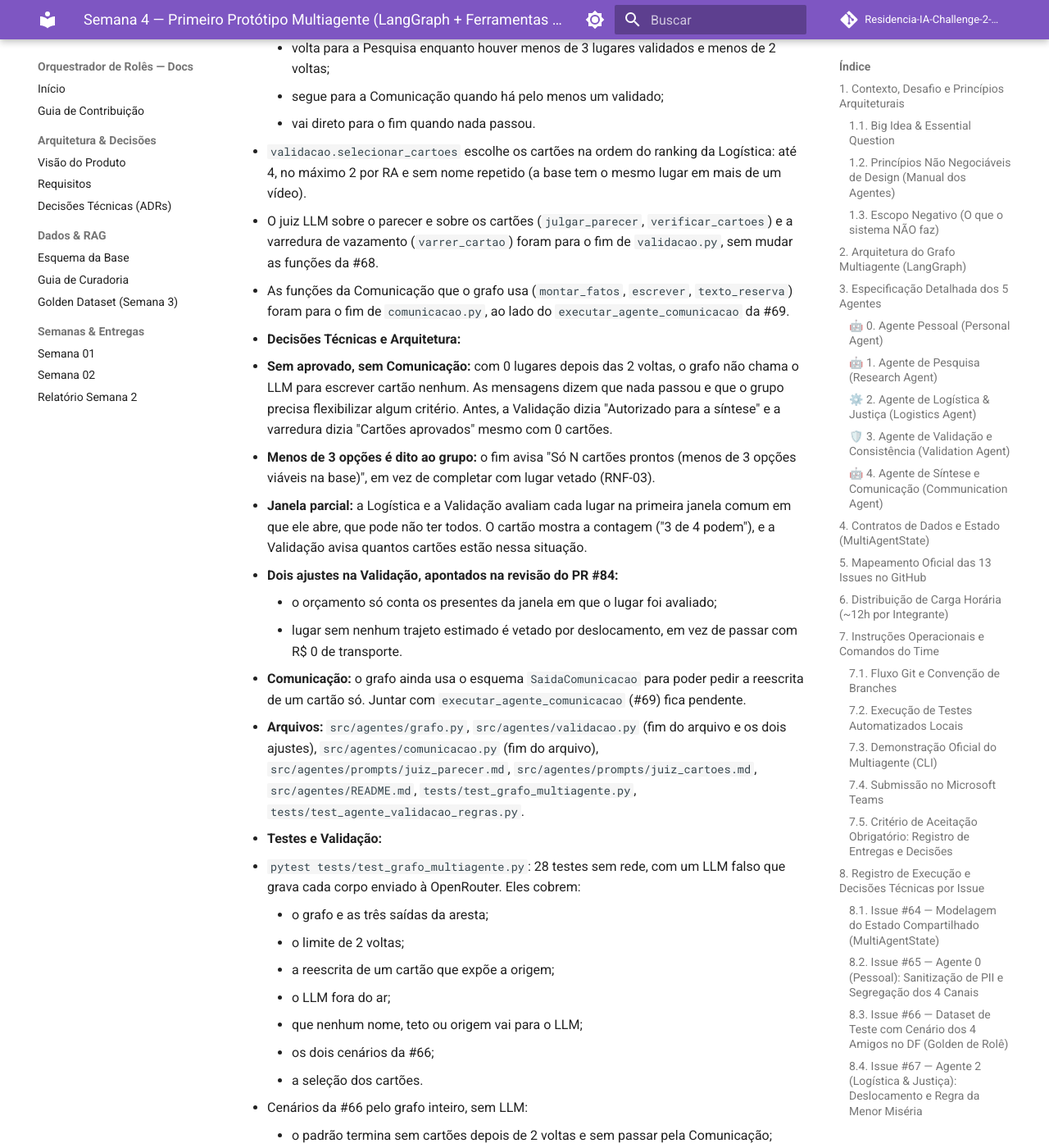
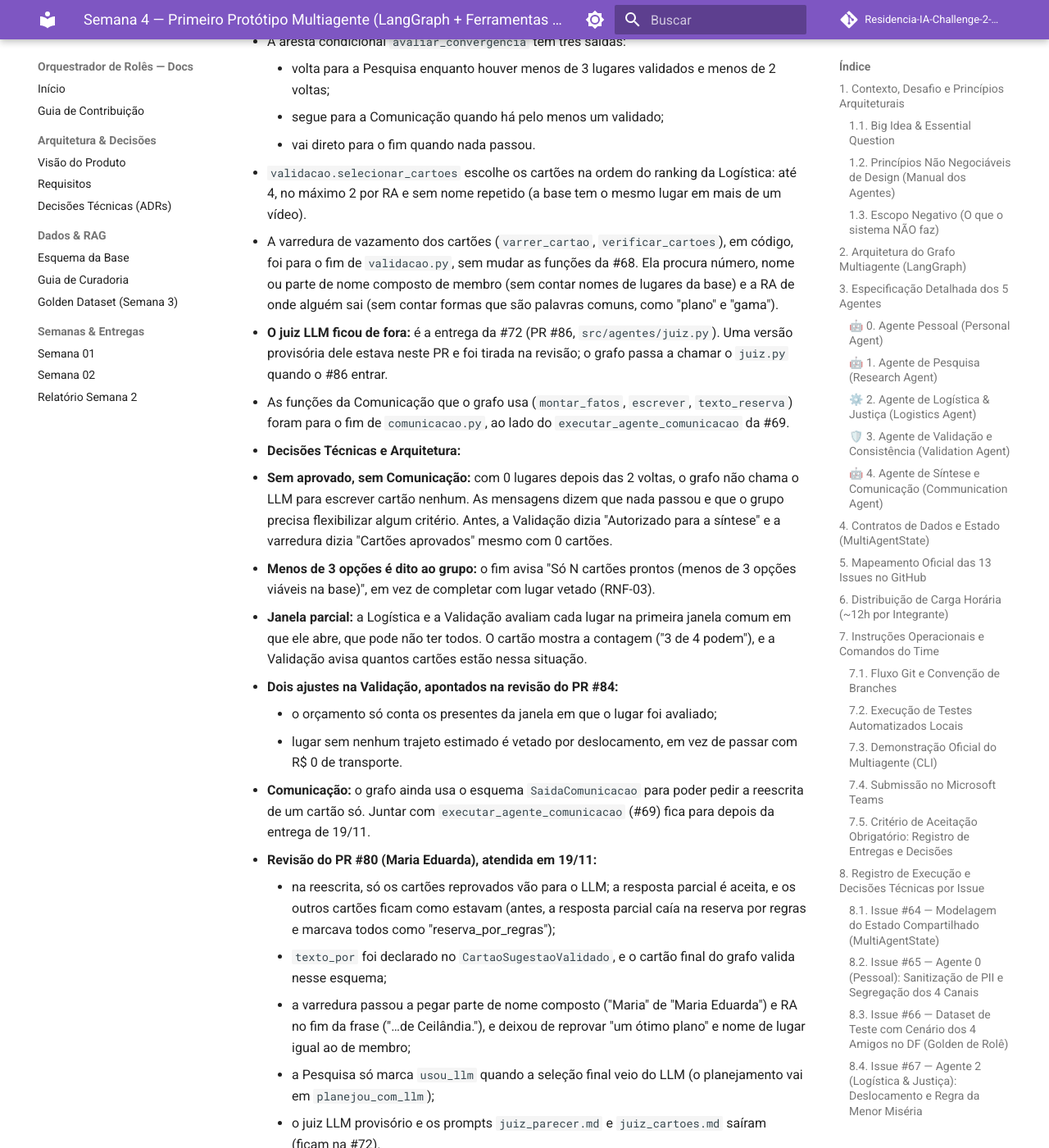
Before and after one commit to Residencia-IA-Challenge-2-Grupo-7/residencia-ia-g7-challenge2, an MkDocs documentation site: the page built from docs/semanas/semana-04.md, in a window 1280 px wide and 1400 px high, scrolled down 24485 px. Shown: the whole window at 82% size. Built offline with MkDocs 1.6.1 and Material for MkDocs 9.7.7, drawn with Linux system fonts in a browser that asks for light colours; comment, search, counter and statistics services are not loaded; some of the changed text lies outside the part shown.

Commit message:
fix(agentes): atende a revisão do #80 na reescrita, na varredura e no juiz (#71)
- reescrita: só os cartões reprovados vão para o LLM, a resposta parcial é
  aceita e os outros cartões ficam como estavam;
- texto_por declarado no CartaoSugestaoValidado; o cartão final do grafo
  valida no esquema da Comunicação;
- varredura: pega parte de nome composto e RA no fim da frase, e não reprova
  palavra comum ("plano", "gama") nem nome de lugar igual ao de membro;
- pesquisa: usou_llm só quando a seleção final veio do LLM;
- o juiz LLM provisório e os prompts juiz_parecer/juiz_cartoes saem: são da
  #72 (PR #86), que o grafo passa a chamar quando entrar;
- teste sem dict cru no RelatorioValidacao; MiMo trocado pelo GLM na seção
  3.3; README aponta o demo para o PR da #74.

Co-Authored-By: Claude Opus 5.5 <noreply@anthropic.com>

```diff
--- a/docs/semanas/semana-04.md
+++ b/docs/semanas/semana-04.md
@@ -115,7 +115,7 @@ flowchart TD
 ---
 
 ### 🛡️ 3. Agente de Validação e Consistência (Validation Agent)
-* **Natureza Técnica:** Arquitetura híbrida combinando filtros determinísticos em Python puro com **LLM-as-a-Judge** (**MiMo-V2.6-Pro**, `xiaomi/mimo-v2.6-pro` via OpenRouter, ADR 0014).
+* **Natureza Técnica:** Arquitetura híbrida combinando filtros determinísticos em Python puro com **LLM-as-a-Judge** (**GLM 5.3 Flash**, `z-ai/glm-5.3-flash` via OpenRouter, ADR 0014; trocado do MiMo-V2.6-Pro no PR #78).
 * **Persona & System Prompt do Juiz:**
   > *"Você é um auditor factual. Compare cada afirmação do texto com os documentos da base e diga se confere, se contradiz ou se não está na base. Aponte também qualquer trecho que permita deduzir o orçamento, a origem ou as restrições de uma pessoa específica."*
 * **Responsabilidade Principal:**
@@ -481,7 +481,8 @@ Nenhum Pull Request será aprovado sem que a respectiva entrada na Seção 8 est
     - segue para a Comunicação quando há pelo menos um validado;
     - vai direto para o fim quando nada passou.
   - `validacao.selecionar_cartoes` escolhe os cartões na ordem do ranking da Logística: até 4, no máximo 2 por RA e sem nome repetido (a base tem o mesmo lugar em mais de um vídeo).
-  - O juiz LLM sobre o parecer e sobre os cartões (`julgar_parecer`, `verificar_cartoes`) e a varredura de vazamento (`varrer_cartao`) foram para o fim de `validacao.py`, sem mudar as funções da #68.
+  - A varredura de vazamento dos cartões (`varrer_cartao`, `verificar_cartoes`), em código, foi para o fim de `validacao.py`, sem mudar as funções da #68. Ela procura número, nome ou parte de nome composto de membro (sem contar nomes de lugares da base) e a RA de onde alguém sai (sem contar formas que são palavras comuns, como "plano" e "gama").
+  - **O juiz LLM ficou de fora:** é a entrega da #72 (PR #86, `src/agentes/juiz.py`). Uma versão provisória dele estava neste PR e foi tirada na revisão; o grafo passa a chamar o `juiz.py` quando o #86 entrar.
   - As funções da Comunicação que o grafo usa (`montar_fatos`, `escrever`, `texto_reserva`) foram para o fim de `comunicacao.py`, ao lado do `executar_agente_comunicacao` da #69.
 * **Decisões Técnicas e Arquitetura:**
   - **Sem aprovado, sem Comunicação:** com 0 lugares depois das 2 voltas, o grafo não chama o LLM para escrever cartão nenhum. As mensagens dizem que nada passou e que o grupo precisa flexibilizar algum critério. Antes, a Validação dizia "Autorizado para a síntese" e a varredura dizia "Cartões aprovados" mesmo com 0 cartões.
@@ -490,21 +491,28 @@ Nenhum Pull Request será aprovado sem que a respectiva entrada na Seção 8 est
   - **Dois ajustes na Validação, apontados na revisão do PR #84:**
     - o orçamento só conta os presentes da janela em que o lugar foi avaliado;
     - lugar sem nenhum trajeto estimado é vetado por deslocamento, em vez de passar com R$ 0 de transporte.
-  - **Comunicação:** o grafo ainda usa o esquema `SaidaComunicacao` para poder pedir a reescrita de um cartão só. Juntar com `executar_agente_comunicacao` (#69) fica pendente.
-* **Arquivos:** `src/agentes/grafo.py`, `src/agentes/validacao.py` (fim do arquivo e os dois ajustes), `src/agentes/comunicacao.py` (fim do arquivo), `src/agentes/prompts/juiz_parecer.md`, `src/agentes/prompts/juiz_cartoes.md`, `src/agentes/README.md`, `tests/test_grafo_multiagente.py`, `tests/test_agente_validacao_regras.py`.
+  - **Comunicação:** o grafo ainda usa o esquema `SaidaComunicacao` para poder pedir a reescrita de um cartão só. Juntar com `executar_agente_comunicacao` (#69) fica para depois da entrega de 19/11.
+  - **Revisão do PR #80 (Maria Eduarda), atendida em 19/11:**
+    - na reescrita, só os cartões reprovados vão para o LLM; a resposta parcial é aceita, e os outros cartões ficam como estavam (antes, a resposta parcial caía na reserva por regras e marcava todos como "reserva_por_regras");
+    - `texto_por` foi declarado no `CartaoSugestaoValidado`, e o cartão final do grafo valida nesse esquema;
+    - a varredura passou a pegar parte de nome composto ("Maria" de "Maria Eduarda") e RA no fim da frase ("…de Ceilândia."), e deixou de reprovar "um ótimo plano" e nome de lugar igual ao de membro;
+    - a Pesquisa só marca `usou_llm` quando a seleção final veio do LLM (o planejamento vai em `planejou_com_llm`);
+    - o juiz LLM provisório e os prompts `juiz_parecer.md` e `juiz_cartoes.md` saíram (ficam na #72).
+* **Arquivos:** `src/agentes/grafo.py`, `src/agentes/validacao.py` (fim do arquivo e os dois ajustes), `src/agentes/comunicacao.py` (fim do arquivo e o campo `texto_por` do `CartaoSugestaoValidado`), `src/agentes/pesquisa.py` (`usou_llm`), `src/agentes/README.md`, `tests/test_grafo_multiagente.py`, `tests/test_agente_validacao_regras.py`.
 * **Testes e Validação:**
-  - `pytest tests/test_grafo_multiagente.py`: 28 testes sem rede, com um LLM falso que grava cada corpo enviado à OpenRouter. Eles cobrem:
+  - `pytest tests/test_grafo_multiagente.py`: 32 testes sem rede, com um LLM falso que grava cada corpo enviado à OpenRouter. Eles cobrem:
     - o grafo e as três saídas da aresta;
     - o limite de 2 voltas;
     - a reescrita de um cartão que expõe a origem;
     - o LLM fora do ar;
     - que nenhum nome, teto ou origem vai para o LLM;
     - os dois cenários da #66;
-    - a seleção dos cartões.
+    - a seleção dos cartões;
+    - a reescrita parcial, o cartão final no esquema da Comunicação e a varredura de nomes e RAs (revisão do #80).
   - Cenários da #66 pelo grafo inteiro, sem LLM:
     - o padrão termina sem cartões depois de 2 voltas e sem passar pela Comunicação;
     - o de controle termina com 1 cartão, que está entre os 5 viáveis do gabarito, e avisa que há menos de 3 opções.
-  - Suíte inteira (`python -m pytest tests`, sem o `test_pipeline_haystack.py`, que pede o Haystack): 858 aprovados.
+  - Suíte inteira (`python -m pytest tests`, sem o `test_pipeline_haystack.py`, que pede o Haystack): 862 aprovados.
 * **Limitação medida (pendência):** sem LLM, a Pesquisa vê 24 dos 93 lugares em 3 rodadas e acha só 1 dos 5 viáveis do cenário de controle.
   - Causa: a nota da busca léxica satura (0,97 a 0,98 nos 12 primeiros), então a ordem é quase arbitrária.
   - Fator a mais: 3 dos 5 viáveis são cafeterias, e o grupo pediu restaurante e lugar ao ar livre.
```
Also changed, not shown: other parts of docs/semanas/semana-04.md (+1 -1 lines), src/agentes/README.md (+2 -2 lines), src/agentes/prompts/juiz_cartoes.md (deleted, +0 -24 lines), src/agentes/prompts/juiz_parecer.md (deleted, +0 -21 lines), 5 other files.
